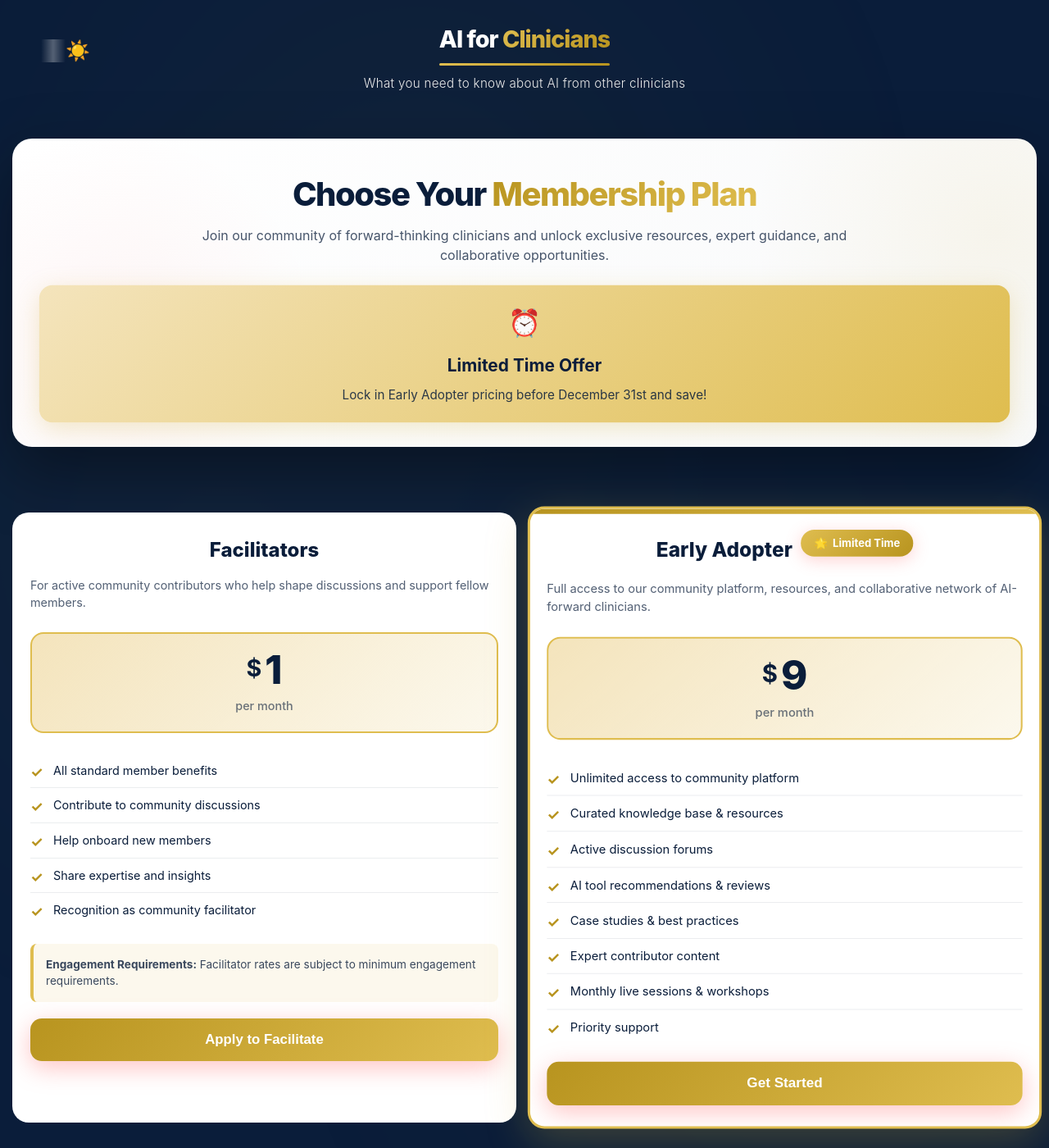
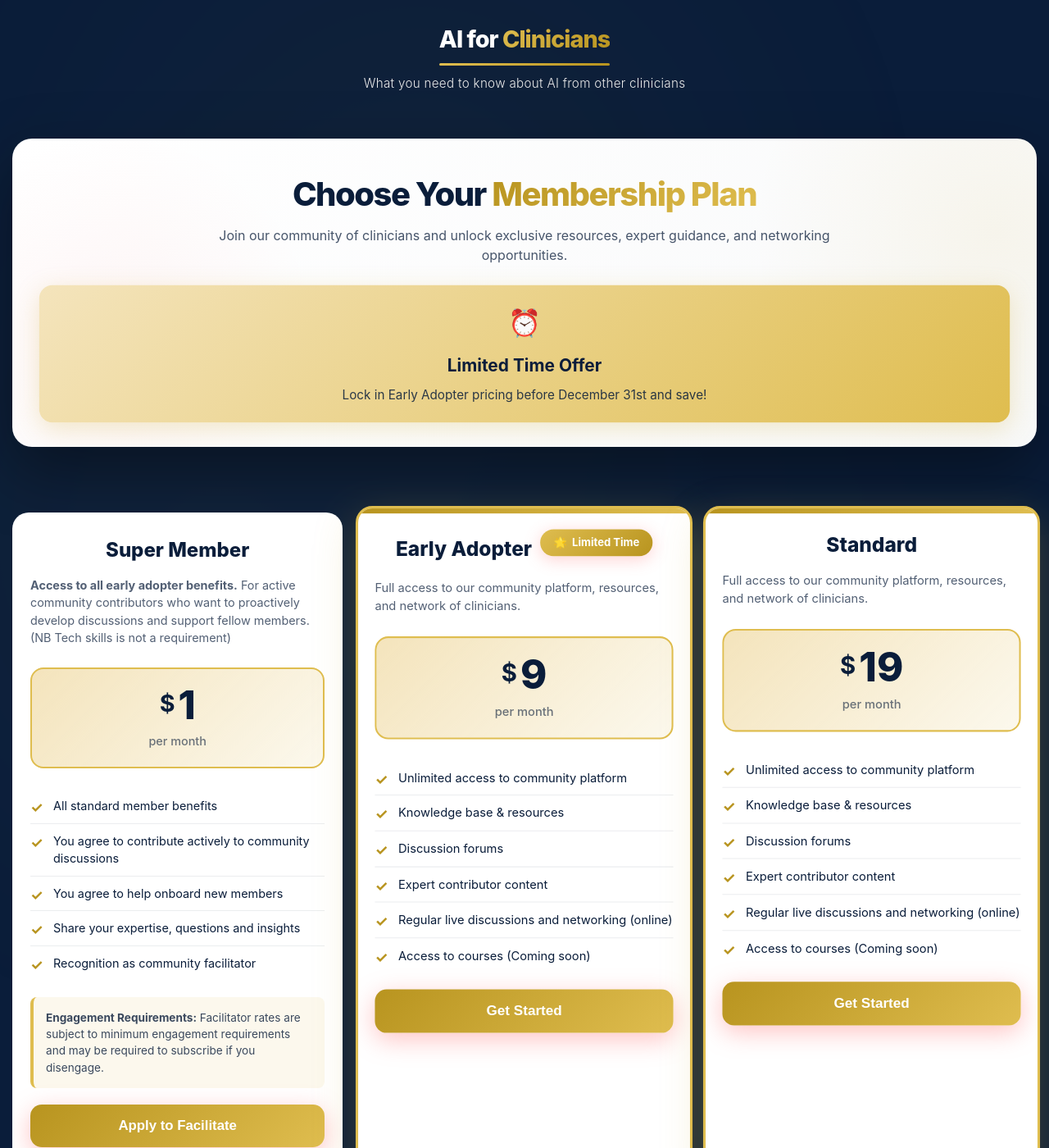
Before and after one commit to keisler-au/aiforclin, a Jekyll site: the page built from community/memberships.html, in a window 1280 px wide and 1400 px high. Shown: the whole window at 82% size. Built offline with Jekyll 4.4.1, drawn with Linux system fonts in a browser that asks for light colours.

Commit message:
community-membership-text-updated

```diff
--- a/_layouts/circle-community.html
+++ b/_layouts/circle-community.html
@@ -40,13 +40,13 @@
         </div>
         <div class="c-tagline">What you need to know about AI from other clinicians</div>
     </header>
-
+<!--
     {% if page.title != "AI for Clinicians Community" %}
         <button id="theme-switch" class="theme-switch-button" aria-label="Toggle theme">
             <span class="theme-icon-light">☀️</span>
             <span class="theme-icon-dark">🌙</span>
         </button>
-    {% endif %}
+    {% endif %} -->
 
     <main>
         {{ content }}
--- a/community/memberships.html
+++ b/community/memberships.html
@@ -3,30 +3,27 @@ layout: circle-community
 title: Choose Your Membership
 ---
 
-<div class="c-hero">
+<section class="c-hero" aria-labelledby="memberships-title">
     <div class="c-hero-content text-center">
-        <h1 class="c-main-heading">Choose Your <span class="c-highlight">Membership Plan</span></h1>
-        <p class="c-subtitle">Join our community of forward-thinking clinicians and unlock exclusive resources, expert
-            guidance, and
-            collaborative opportunities.</p>
-
-        <div class="deadline-notice" id="deadlineNotice">
+        <h1 class="c-main-heading" id="memberships-title">Choose Your <span class="c-highlight">Membership Plan</span>
+        </h1>
+        <p class="c-subtitle">Join our community of clinicians and unlock exclusive resources, expert guidance, and networking opportunities.</p>
+        <aside class="deadline-notice" id="deadlineNotice" aria-label="Limited time offer">
             <div class="icon">⏰</div>
             <h3>Limited Time Offer</h3>
             <p>Lock in Early Adopter pricing before December 31st and save!</p>
-        </div>
+        </aside>
     </div>
 
-</div>
-<div class="c-features">
-    <!-- Facilitators Plan -->
-    <div class="c-feature">
-        <div class="card-header">
+</section>
+<section class="c-features" aria-label="Membership plans">
+    <article class="c-feature">
+        <header class="card-header">
             <div class="header-title">
-                <h3>Facilitators</h3>
+                <h3 id="super-member-plan">Super Member</h3>
             </div>
-            <p>For active community contributors who help shape discussions and support fellow members.</p>
-        </div>
+            <p aria-describedby="super-member-plan"><strong>Access to all early adopter benefits.</strong> For active community contributors who want to proactively develop discussions and support fellow members. (NB Tech skills is not a requirement)</p>
+        </header>
 
         <div class="price-container">
             <div class="price">
@@ -39,23 +36,21 @@ title: Choose Your Membership
 
         <ul class="features-list">
             <li>All standard member benefits</li>
-            <li>Contribute to community discussions</li>
-            <li>Help onboard new members</li>
-            <li>Share expertise and insights</li>
+            <li>You agree to contribute actively to community discussions</li>
+            <li>You agree to help onboard new members</li>
+            <li>Share your expertise, questions and insights</li>
             <li>Recognition as community facilitator</li>
         </ul>
 
-        <div class="special-note">
-            <p><strong>Engagement Requirements:</strong> Facilitator rates are subject to minimum engagement
-                requirements.</p>
-        </div>
+        <footer class="special-note">
+            <p><strong>Engagement Requirements:</strong> Facilitator rates are subject to minimum engagement requirements and may be required to subscribe if you disengage.</p>
+        </footer>
 
-        <button class="c-submit-button">Apply to Facilitate</button>
-    </div>
+        <button class="c-submit-button" type="button">Apply to Facilitate</button>
+    </article>
 
-    <!-- Early Adopter / Standard Plan -->
-    <div class="c-feature featured">
-        <div class="card-header">
+    <article class="c-feature featured">
+        <header class="card-header">
             <div class="header-title">
                 <h3 id="memberPlanTitle">Early Adopter</h3>
                 <span class="c-badge" id="planBadge">
@@ -63,9 +58,8 @@ title: Choose Your Membership
                     <span id="planBadgeText">Limited Time</span>
                 </span>
             </div>
-            <p>Full access to our community platform, resources, and collaborative network of AI-forward
-                clinicians.</p>
-        </div>
+            <p aria-describedby="memberPlanTitle">Full access to our community platform, resources, and network of clinicians.</p>
+        </header>
 
         <div class="price-container">
             <div class="price">
@@ -78,15 +72,42 @@ title: Choose Your Membership
 
         <ul class="features-list">
             <li>Unlimited access to community platform</li>
-            <li>Curated knowledge base & resources</li>
-            <li>Active discussion forums</li>
-            <li>AI tool recommendations & reviews</li>
-            <li>Case studies & best practices</li>
+            <li>Knowledge base & resources</li>
+            <li>Discussion forums</li>
             <li>Expert contributor content</li>
-            <li>Monthly live sessions & workshops</li>
-            <li>Priority support</li>
+            <li>Regular live discussions and networking (online)</li>
+            <li>Access to courses (Coming soon)</li>
         </ul>
 
-        <button class="c-submit-button">Get Started</button>
-    </div>
-</div>
+        <button class="c-submit-button" type="button">Get Started</button>
+    </article>
+
+    <article class="c-feature featured">
+        <header class="card-header">
+            <div class="header-title">
+                <h3 id="memberPlanTitle">Standard</h3>
+            </div>
+            <p aria-describedby="memberPlanTitle">Full access to our community platform, resources, and network of clinicians.</p>
+        </header>
+
+        <div class="price-container">
+            <div class="price">
+                <div class="price-amount">
+                    <span class="price-currency">$</span><span id="priceValue">19</span>
+                </div>
+                <div class="price-period" id="pricePeriod">per month</div>
+            </div>
+        </div>
+
+        <ul class="features-list">
+            <li>Unlimited access to community platform</li>
+            <li>Knowledge base & resources</li>
+            <li>Discussion forums</li>
+            <li>Expert contributor content</li>
+            <li>Regular live discussions and networking (online)</li>
+            <li>Access to courses (Coming soon)</li>
+        </ul>
+
+        <button class="c-submit-button" type="button">Get Started</button>
+    </article>
+</section>
```
